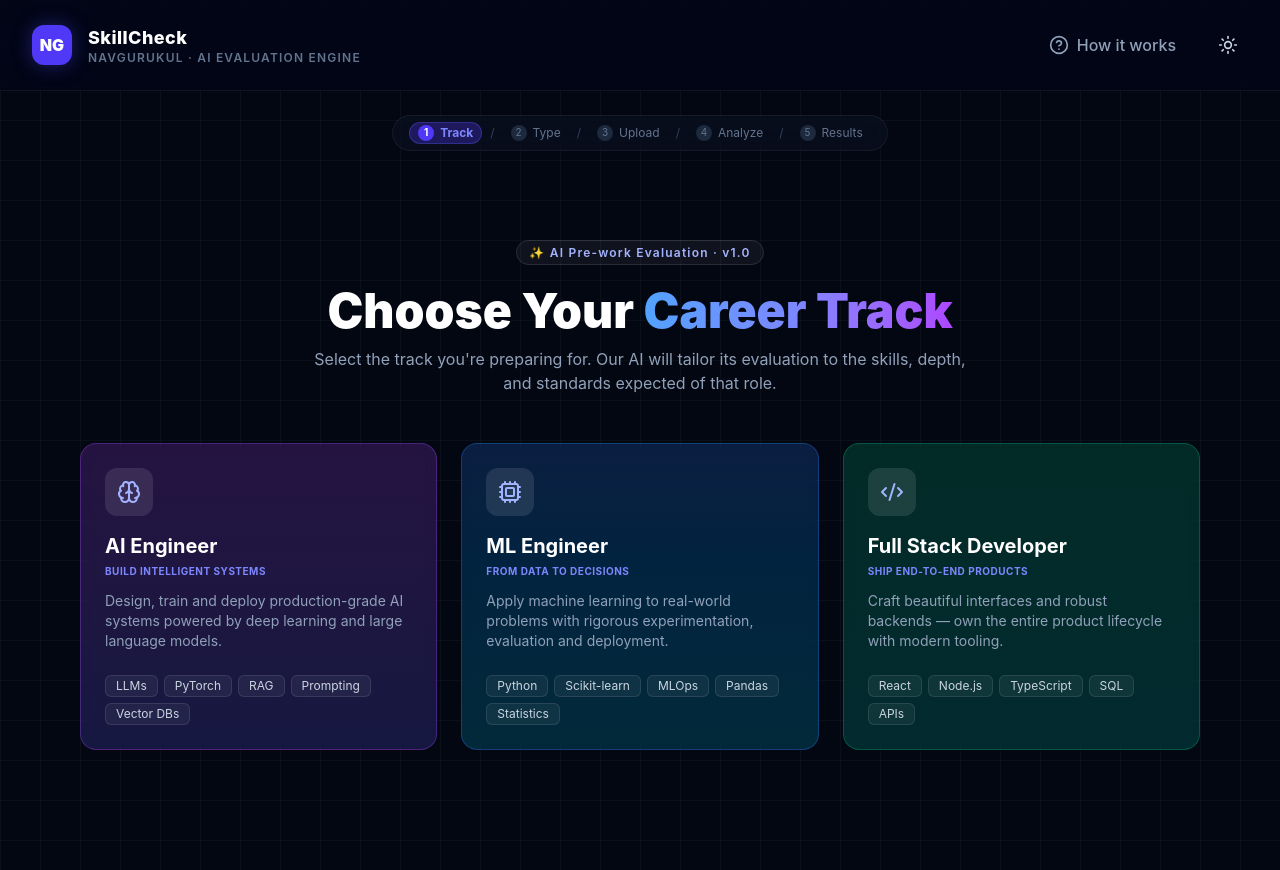
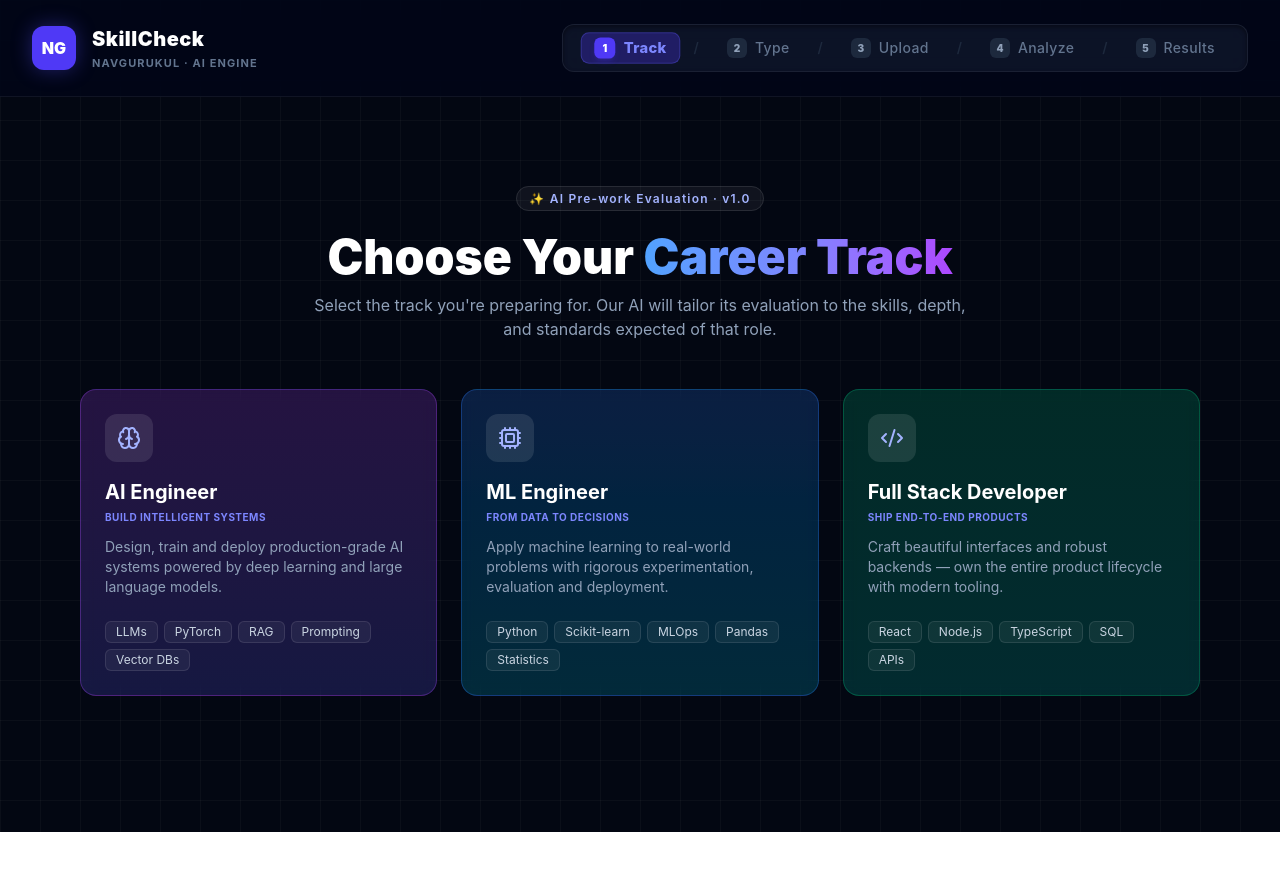
Before and after one commit to navgurukul/ng-skill-check, a React app in the folder frontend/: page / in a window 1280 px wide. Shown: the top 870 px of the page. After the commit the page ends 832 px from the top, so only its background shows below. Built offline with nearby package versions, Linux system fonts and the light colour scheme; the HTML template or start-up script is replaced by a standard one.

Commit message:
updated ui

```diff
--- a/frontend/src/App.jsx
+++ b/frontend/src/App.jsx
@@ -13,41 +13,25 @@ function App() {
   const [uploadData, setUploadData] = useState(null);
   const [evaluationResult, setEvaluationResult] = useState(null);
 
-  const timelineSteps = [
-    { id: 1, label: 'Track' },
-    { id: 2, label: 'Type' },
-    { id: 3, label: 'Upload' },
-    { id: 4, label: 'Analyze' },
-    { id: 5, label: 'Results' }
-  ];
-
-  // FUNCTIONALITY 2: Clear historical buffers and safely route backward to step 3 workspace
   const handleTryAgain = () => {
     setUploadData(null);
     setEvaluationResult(null);
     setStep(3);
   };
 
+  const handleGlobalReset = () => {
+    setTrack('');
+    setType('');
+    setUploadData(null);
+    setEvaluationResult(null);
+    setStep(1);
+  };
+
   return (
     <div className="min-h-screen bg-[#030712] bg-grid-pattern text-white font-sans antialiased flex flex-col relative select-none print:bg-white print:text-black">
 
-      {/* Hidden layout tracker blocks during document printing sequences */}
       <div className="print:hidden">
-        <Navbar />
-      </div>
-
-      <div className="w-full flex justify-center mt-6 print:hidden">
-        <div className="flex items-center gap-2 bg-slate-900/40 border border-white/[0.06] px-4 py-1.5 rounded-full backdrop-blur-md text-xs">
-          {timelineSteps.map((s, idx) => (
-            <React.Fragment key={s.id}>
-              <div className={`flex items-center gap-1.5 px-2 py-0.5 rounded-full ${step === s.id ? 'bg-indigo-600/30 text-indigo-400 border border-indigo-500/30 font-bold' : 'text-slate-500'}`}>
-                <span className={`w-4 h-4 rounded-full flex items-center justify-center text-[10px] ${step >= s.id ? 'bg-indigo-600 text-white font-bold' : 'bg-slate-800'}`}>{s.id}</span>
-                <span>{s.label}</span>
-              </div>
-              {idx < timelineSteps.length - 1 && <span className="text-slate-700">/</span>}
-            </React.Fragment>
-          ))}
-        </div>
+        <Navbar currentStep={step} onLogoClick={handleGlobalReset} />
       </div>
 
       <main className="flex-1 flex items-center justify-center w-full py-10 px-6 md:px-16 print:py-0 print:px-0">
@@ -59,8 +43,8 @@ function App() {
           {step === 5 && (
             <Dashboard
               data={evaluationResult}
-              onTryAgain={handleTryAgain} // Connected safe handler route
-              onReset={() => { setTrack(''); setType(''); setUploadData(null); setEvaluationResult(null); setStep(1); }}
+              onTryAgain={handleTryAgain}
+              onReset={handleGlobalReset}
             />
           )}
         </div>
--- a/frontend/src/components/Navbar.jsx
+++ b/frontend/src/components/Navbar.jsx
@@ -1,32 +1,52 @@
+import React from 'react';
 
-import React from 'react';
-import { Sun, HelpCircle } from 'lucide-react';
+export default function Navbar({ currentStep, onLogoClick }) { // 🎯 Added onLogoClick prop
+  const timelineSteps = [
+    { id: 1, label: 'Track' },
+    { id: 2, label: 'Type' },
+    { id: 3, label: 'Upload' },
+    { id: 4, label: 'Analyze' },
+    { id: 5, label: 'Results' }
+  ];
 
-export default function Navbar() {
   return (
-    <nav className="w-full border-b border-white/[0.06] bg-slate-950/80 backdrop-blur-xl sticky top-0 z-50 px-8 py-5 md:py-6">
-      <div className="w-full max-w-[1400px] mx-auto flex items-center justify-between">
-        <div className="flex items-center gap-4">
-          <div className="w-10 h-10 rounded-xl bg-indigo-600 flex items-center justify-center font-black text-white shadow-[0_0_20px_rgba(79,70,229,0.4)] text-base">
+    <nav className="w-full border-b border-white/[0.06] bg-slate-950/90 backdrop-blur-xl sticky top-0 z-50 px-8 py-6 min-h-[90px] flex items-center transition-all">
+      <div className="w-full max-w-[1400px] mx-auto flex flex-col md:flex-row items-center justify-between gap-6 md:gap-4">
+
+        <div
+          onClick={onLogoClick}
+          className="flex items-center gap-4 shrink-0 cursor-pointer group select-none"
+          title="Go to Home"
+        >
+          <div className="w-11 h-11 rounded-xl bg-indigo-600 flex items-center justify-center font-black text-white shadow-[0_0_20px_rgba(79,70,229,0.4)] text-base group-hover:scale-105 transition-transform">
             NG
           </div>
           <div>
-            <span className="text-lg font-extrabold text-white tracking-wide block">SkillCheck</span>
-            <span className="text-xs text-slate-500 font-semibold uppercase tracking-widest block -mt-0.5">
-              NavGurukul · AI Evaluation Engine
+            <span className="text-xl font-black text-white tracking-wide block group-hover:text-indigo-400 transition-colors">
+              SkillCheck
+            </span>
+            <span className="text-[11px] text-slate-500 font-bold uppercase tracking-widest block mt-0.5">
+              NavGurukul · AI Engine
             </span>
           </div>
         </div>
 
-        <div className="flex items-center gap-8 text-sm md:text-base text-slate-400">
-          <button className="flex items-center gap-2 hover:text-white transition-colors cursor-pointer font-medium">
-            <HelpCircle className="w-5 h-5" />
-            <span>How it works</span>
-          </button>
-          <button className="p-2.5 hover:bg-white/5 rounded-xl text-slate-300 hover:text-white transition-all cursor-pointer">
-            <Sun className="w-5 h-5" />
-          </button>
+        <div className="flex items-center gap-3 bg-slate-900/80 border border-white/[0.06] px-5 py-2 rounded-xl text-xs md:text-sm backdrop-blur-md shadow-inner shadow-black/40">
+          {timelineSteps.map((s, idx) => (
+            <React.Fragment key={s.id}>
+              <div className={`flex items-center gap-2 px-3 py-1 rounded-lg transition-all ${currentStep === s.id ? 'bg-indigo-600/30 text-indigo-400 border border-indigo-500/30 font-extrabold scale-105' : 'text-slate-500 font-medium'}`}>
+                <span className={`w-5 h-5 rounded-md flex items-center justify-center text-[10px] font-black ${currentStep >= s.id ? 'bg-indigo-600 text-white shadow-md shadow-indigo-600/20' : 'bg-slate-800 text-slate-400'}`}>
+                  {s.id}
+                </span>
+                <span className="tracking-wide">{s.label}</span>
+              </div>
+              {idx < timelineSteps.length - 1 && (
+                <span className="text-slate-800 font-semibold text-sm mx-1">/</span>
+              )}
+            </React.Fragment>
+          ))}
         </div>
+
       </div>
     </nav>
   );
```
